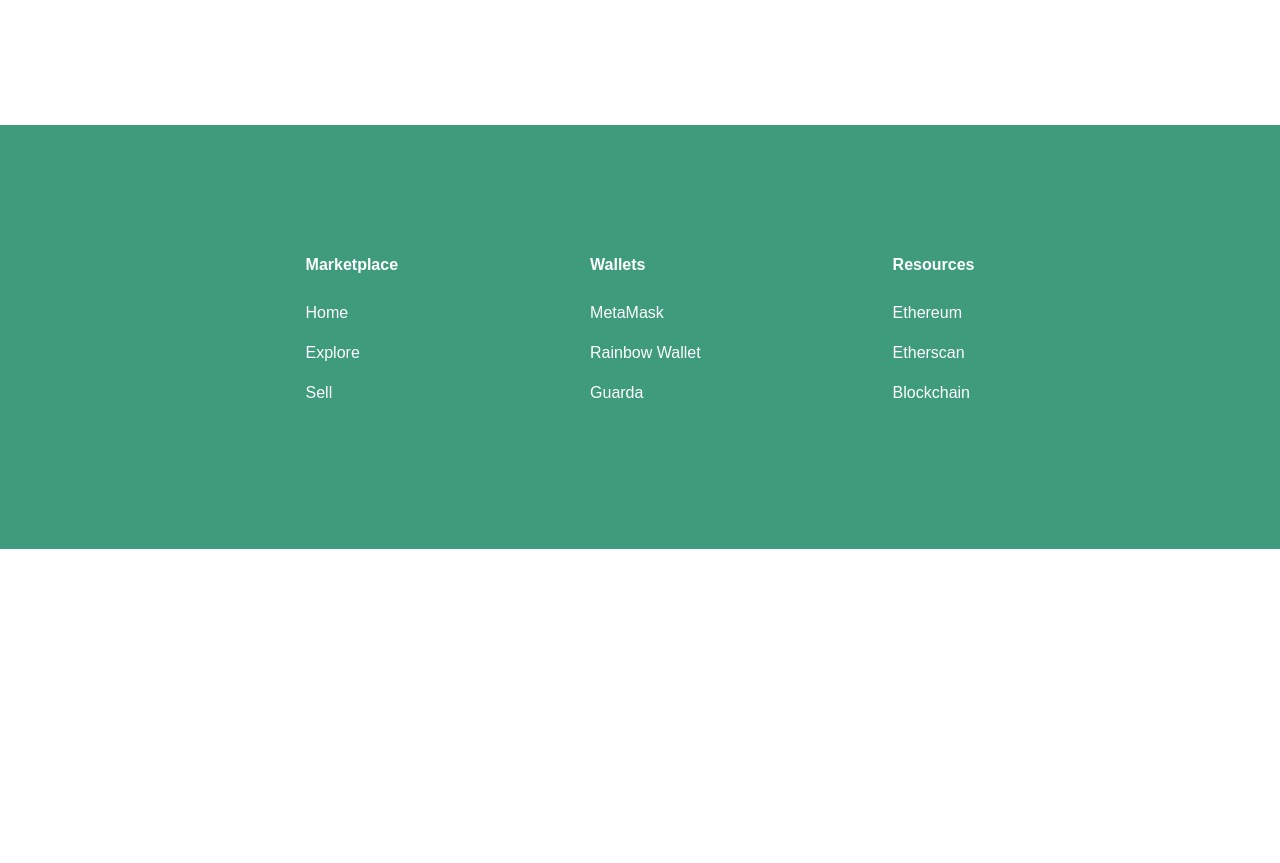
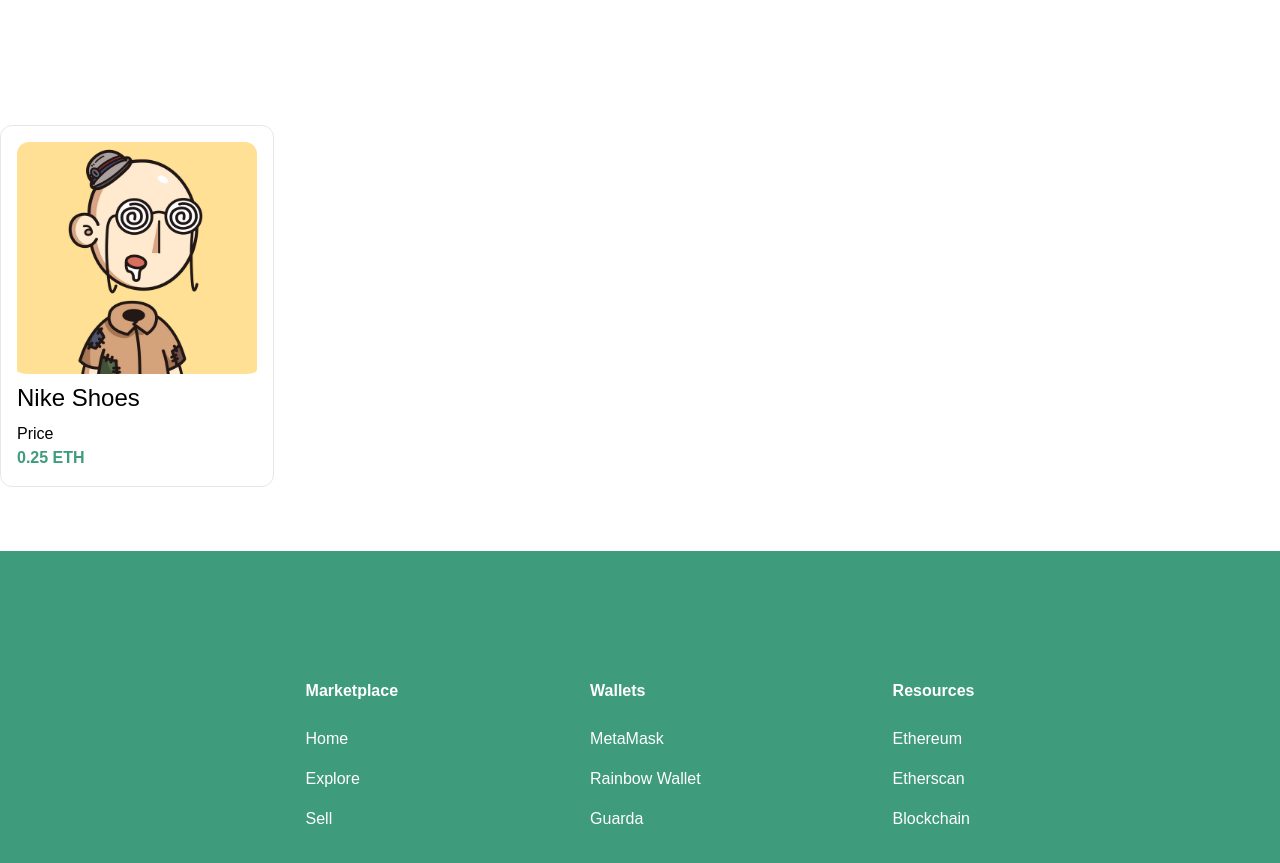
Before and after one commit to hassanuahmad/crypto-marketplace, a React (Create React App) app: page / in a window 1280 px wide. Shown: the part 811-1674 px from the top of the page. Before the commit the page ends 1360 px from the top, so only its background shows below. Built offline with nearby package versions, Linux system fonts and the light colour scheme.

Commit message:
made a card, added values for now but gonna remove

```diff
--- /dev/null
+++ b/src/components/Card.js
@@ -0,0 +1,18 @@
+import shoe from "../assets/images/shoe.png";
+
+const Card = () => {
+	return (
+		<div className="p-4 hover:shadow-lg rounded-xl border">
+			<img
+				src={shoe}
+				className="rounded-xl pb-2 bg-contain w-60 h-60"
+				alt=""
+			/>
+			<p className="subtitle-text pb-2">Nike Shoes</p>
+			<p className="body-text">Price</p>
+			<p className="boldBody-text text-cmp-primary">0.25 ETH</p>
+		</div>
+	);
+};
+
+export default Card;
--- a/src/pages/Home.js
+++ b/src/pages/Home.js
@@ -1,3 +1,4 @@
+import Card from "../components/Card";
 import HeroSection from "../components/Home Page/HeroSection";
 import StartSellingSection from "../components/Home Page/StartSellingSection";
 
@@ -6,6 +7,9 @@
 		<div className="mx-auto container">
 			<HeroSection />
 			<StartSellingSection />
+			<div className="pb-16 flex">
+				<Card />
+			</div>
 		</div>
 	);
 };
```
Also changed, not shown: src/assets/images/shoe.png (added).
